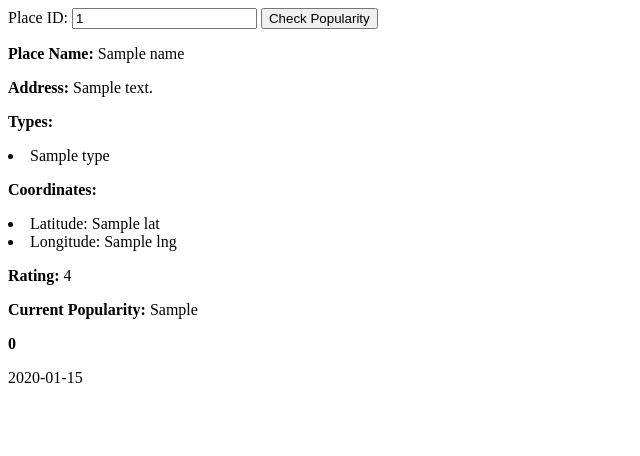
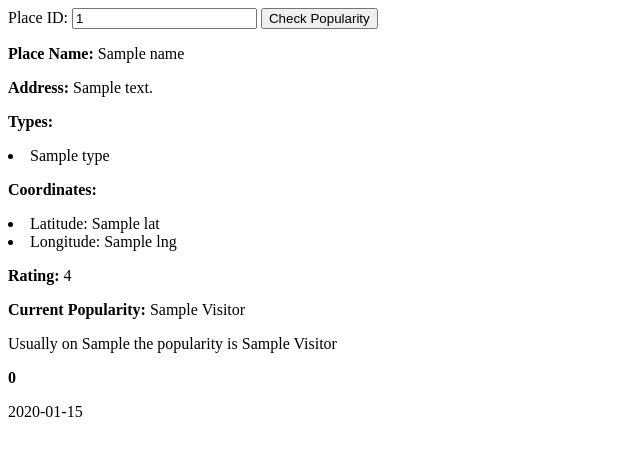
Before and after one commit to AhmadMasry/fratello-popular-places, a Django app: template check_popular_places/templates/check_popular_places/detail.html in a window 1280 px wide. Shown: the top 456 px of the page, without its empty margins (0-640 px from the left). Run offline with Django 3.2, Linux system fonts and the light colour scheme; the template is opened without the code that fills it: most values are stand-ins (such as "Sample title", 1, 10 or a date in 2020).

Commit message:
Compare usual popularity with current.

```diff
--- a/check_popular_places/templates/check_popular_places/detail.html
+++ b/check_popular_places/templates/check_popular_places/detail.html
@@ -27,7 +27,10 @@
 {% endif %}
 {% if rating %}<p><strong>Rating: </strong>{{ rating }}</p>{% endif %}
 {% if current_popularity %}
-<p><strong>Current Popularity: </strong>{{ current_popularity }}</p>
+    <p><strong>Current Popularity: </strong>{{ current_popularity }} {% if current_popularity > 1 %} Visitors
+    {% else %} Visitor {% endif %}</p>
+    {% if usual_popularity %} Usually on {{ week_day }} the popularity is {{ usual_popularity }}  {% if usual_popularity > 1 %} Visitors
+    {% else %} Visitor {% endif %} {% endif %}</p>
 {% elif id %}
     <p><strong>There is no Current Popularity Information for this Place ID</strong></p>
 {% endif %}
```
Also changed, not shown: check_popular_places/views.py (+10 -0 lines), popular_places/settings.py (+9 -9 lines). Lines whose indentation alone changed are shown as unchanged.
